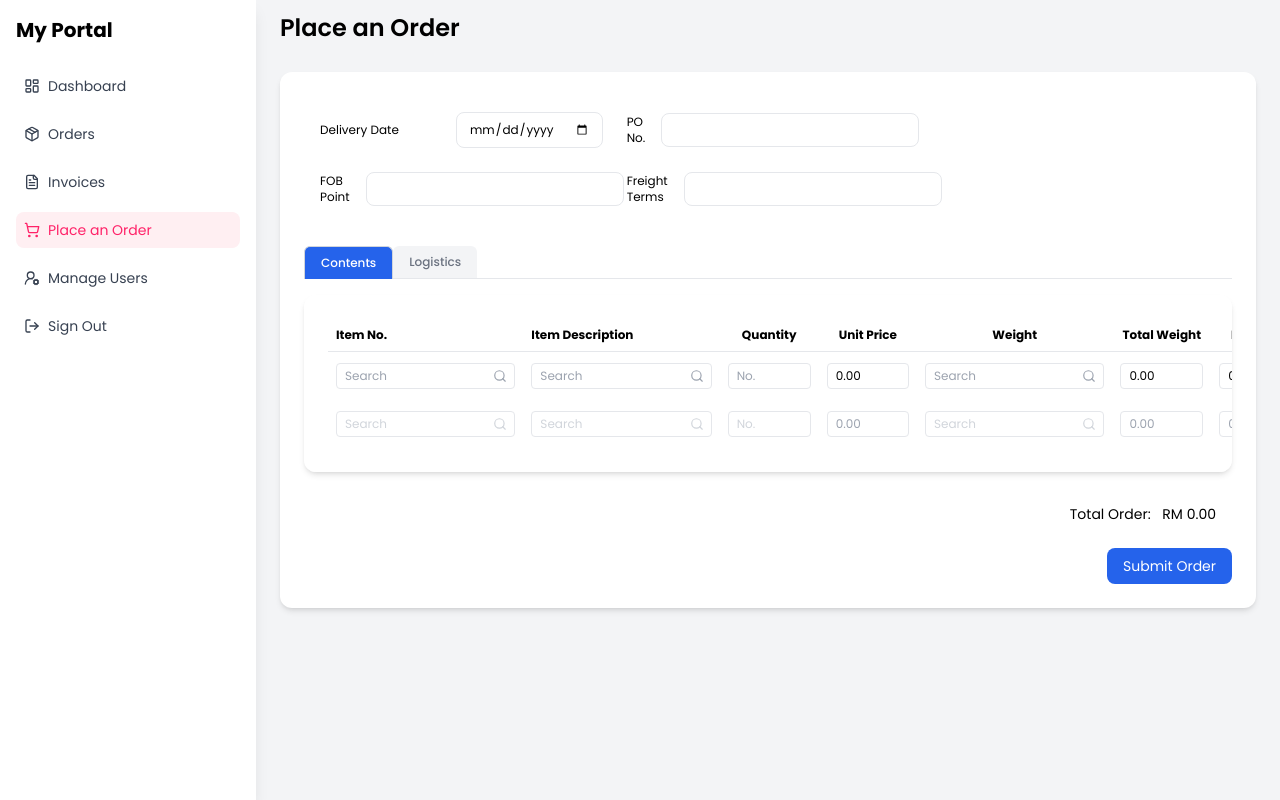
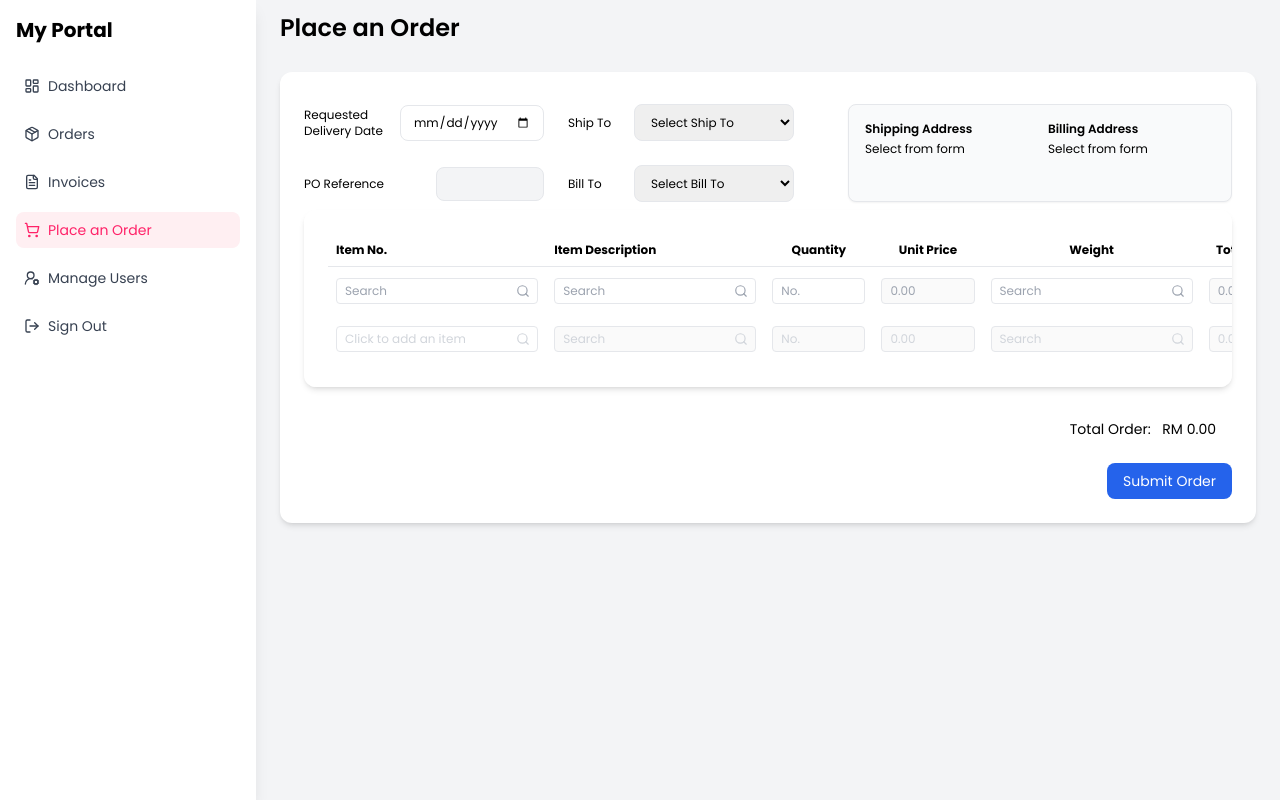
Before and after one commit to Harith-design/webportal, a React (Create React App) app in the folder frontend/: page /orderform in a window 1280 px wide. Built offline with nearby package versions, Linux system fonts and the light colour scheme.

Commit message:
Add filtering features and show/hide password button

```diff
--- a/frontend/package.json
+++ b/frontend/package.json
@@ -19,6 +19,7 @@
     "react-router-dom": "^7.8.1",
     "react-scripts": "5.0.1",
     "react-window": "^2.1.0",
+    "recharts": "^3.2.1",
     "web-vitals": "^2.1.4"
   },
   "scripts": {
--- a/frontend/src/components/EditUser.jsx
+++ b/frontend/src/components/EditUser.jsx
@@ -187,7 +187,7 @@ function EditUser() {
       type="submit"
       className="px-4 py-2 rounded-lg bg-blue-600 text-white text-sm hover:bg-blue-700"
     >
-      Update
+      Save
     </button>
   </div>
 </form>
--- a/frontend/src/components/OrderForm.jsx
+++ b/frontend/src/components/OrderForm.jsx
@@ -146,67 +146,90 @@ function PlaceOrderPage() {
     <div className="max-w-full mx-auto p-6 rounded-xl shadow-md order-form-page w-full bg-white">
        {/* Flex container: form left, box right */}
         {/* First Section */}
-        <div className="grid grid-cols-3 gap-6 p-4 rounded-lg">
+        <div className="flex justify-between py-2 rounded-lg gap-x-10">
           {/* Form (left) */}
-          <form onSubmit={handleSubmit} className="col-span-2 grid grid-cols-2 gap-6">
+          <form onSubmit={handleSubmit} className="flex-1 grid grid-cols-2 gap-6">
             {/* Delivery Date */}
             <div className="flex items-center gap-4">
-              <label className="w-[120px] text-xs">Delivery Date</label>
+              <label className="w-[190px] text-xs">Requested Delivery Date</label>
               <input
                 type="date"
                 name="deliveryDate"
                 value={order.deliveryDate}
                 onChange={(e) => setOrder({ ...order, [e.target.name]: e.target.value })}
-                className="flex-1 border rounded-lg px-3 py-2 focus:outline-none focus:ring-2 focus:ring-blue-400 text-xs"
+                className="w-2/3 border rounded-lg px-3 py-2 focus:outline-none focus:ring-2 focus:ring-blue-400 text-xs"
                 required
               />
             </div>
 
-            {/* PO No */}
+            {/* Ship To */}
             <div className="flex items-center gap-4">
-              <label className="w-[120px] text-xs">PO No.</label>
-              <input
-                type="text"
-                name="ponum"
-                value={order.ponum}
-                onChange={(e) => setOrder({ ...order, [e.target.name]: e.target.value })}
-                className="flex-1 border rounded-lg px-3 py-2 focus:outline-none focus:ring-2 focus:ring-blue-400 text-xs"
-                required
-              />
+              <label className="w-[50px] text-xs">Ship To</label>
+                <select
+                  name="shippingAddress"
+                  value={order.shippingAddress}
+                  onChange={(e) =>
+                    setOrder({ ...order, [e.target.name]: e.target.value })
+                  }
+                  className="w-2/3 border rounded-lg px-3 py-2 focus:outline-none focus:ring-2 focus:ring-blue-400 text-xs"
+                >
+                  <option value="">Select Ship To</option>
+                  <option value="Warehouse A">Warehouse A</option>
+                  <option value="Warehouse B">Warehouse B</option>
+                  <option value="Warehouse C">Warehouse C</option>
+                </select>
             </div>
 
-            {/* FOB Point */}
+            {/* PO Reference (auto-generated, read-only) */}
             <div className="flex items-center gap-4">
-              <label className="w-[120px] text-xs">FOB Point</label>
-              <input
-                type="text"
-                nB Pointame="ponum"
-                value={order.ponum}
-                onChange={(e) => setOrder({ ...order, [e.target.name]: e.target.value })}
-                className="flex-1 border rounded-lg px-3 py-2 focus:outline-none focus:ring-2 focus:ring-blue-400 text-xs"
-                required
-              />
+              <label className="w-[190px] text-xs">PO Reference</label>
+              <span className="w-2/3 px-3 py-2 text-xs border rounded-lg bg-gray-100 text-gray-100">
+                {order.poref || "—"}  {/* blank until system generates */}
+              </span>
             </div>
 
-            {/* Freight Terms */}
+            {/* Bill To */}
             <div className="flex items-center gap-4">
-              <label className="w-[120px] text-xs">Freight Terms</label>
-              <input
-                type="text"
-                name="ponum"
-                value={order.ponum}
-                onChange={(e) => setOrder({ ...order, [e.target.name]: e.target.value })}
-                className="flex-1 border rounded-lg px-3 py-2 focus:outline-none focus:ring-2 focus:ring-blue-400 text-xs"
-                required
-              />
+              <label className="w-[50px] text-xs">Bill To</label>
+              <select
+                name="billingAddress"
+                value={order.billingAddress}
+                onChange={(e) =>
+                  setOrder({ ...order, [e.target.name]: e.target.value })
+                }
+                className="w-2/3  border rounded-lg px-3 py-2 focus:outline-none focus:ring-2 focus:ring-blue-400 text-xs"
+              >
+                <option value="">Select Bill To</option>
+                <option value="Head Office">Head Office</option>
+                <option value="Finance Dept">Finance Dept</option>
+                <option value="Branch Office">Branch Office</option>
+              </select>
             </div>
           </form>
+
+          {/* Preview Box (right, 1/3 width) */}
+          <div className="flex-1 p-4 border rounded-lg shadow-sm bg-gray-50 max-w-sm">
+            <div className="grid grid-cols-2 gap-4">
+              <div>
+                <p className="text-xs font-semibold mb-1">Shipping Address</p>
+                <p className="text-xs">
+                  {order.shippingAddress || "Select from form"}
+                </p>
+              </div>
+              <div>
+                <p className="text-xs font-semibold mb-1">Billing Address</p>
+                <p className="text-xs">
+                  {order.billingAddress || "Select from form"}
+                </p>
+              </div>
+            </div>
+          </div>
         </div>
 
 
         {/* Tabs */}
         {/* Heading Second Section */}
-        <div className="border-b mb-4 mt-6 flex text-sm">
+        {/* <div className="border-b mb-4 mt-6 flex text-sm">
           <button
             type="button"
             onClick={() => setActiveTab("contents")}
@@ -229,12 +252,12 @@ function PlaceOrderPage() {
           >
             Logistics
           </button>
-        </div>
+        </div> */}
 
         {/* Tab Content */}
         {/* Scrollable Table */}
         {/* Second Section */}
-        {activeTab === "contents" && (
+        {/* {activeTab === "contents" && ( */}
          <div className="grid grid-cols-1 lg:grid-cols-1 gap-6">
           <div className="p-6 rounded-xl shadow-md bg-white overflow-x-auto">
             <div className="min-w-[1200px]">
@@ -248,7 +271,6 @@ function PlaceOrderPage() {
                           <th className="px-2 py-2 w-2/12">Weight</th>
                           <th className="px-2 py-2 w-1/12">Total Weight</th>
                           <th className="px-2 py-2 w-1/12">Line Total</th>
-                          <th className="px-2 py-2 min-w-[120px]">Tax Code</th>
                           <th className="px-2 py-2 w-1/12">Delete</th>
                         </tr>
                     </thead>
@@ -259,7 +281,7 @@ function PlaceOrderPage() {
                           "w-full box-border border rounded px-2 py-1 text-xs";
                         const inputActive =
                           "bg-white placeholder-gray-400 focus:outline-none focus:ring-1 focus:ring-blue-400";
-                        const inputInactive = "cursor-pointer placeholder-gray-300";
+                        const inputInactive = "placeholder-gray-300";
 
                         const inputClass = `${inputBase} ${isActive ? inputActive : inputInactive}`;
                         return (
@@ -274,11 +296,10 @@ function PlaceOrderPage() {
                               <div className="relative">
                                 <input
                                   type="text"
-                                  placeholder="Search"
+                                  placeholder={isActive ? "Search" : "Click to add an item"}
                                   value={row.product}
                                   onChange={(e) => handleChange(index, "product", e.target.value)}
                                   onFocus={() => activateRow(index)}
-                                  readOnly={!isActive}
                                   className={`${inputClass} pl-2 pr-8`}
                                 />
                                 <span
@@ -302,7 +323,7 @@ function PlaceOrderPage() {
                                     handleChange(index, "description", e.target.value)
                                   }
                                   onFocus={() => activateRow(index)}
-                                  readOnly={!isActive}
+                                  disabled={!isActive}
                                   className={`${inputClass} pl-2 pr-8`}
                                 />
                                 <span
@@ -323,13 +344,14 @@ function PlaceOrderPage() {
                                 value={row.quantity}
                                 onChange={(e) => handleChange(index, "quantity", e.target.value)}
                                 onFocus={() => activateRow(index)}
+                                disabled={!isActive}
                                 readOnly={!isActive}
                                 className={inputClass}
                               />
                             </td>
 
                             {/* Unit Price */}
-                            <td className="px-2 py-2">
+                            {/* <td className="px-2 py-2">
                               <input
                                 type="number"
                                 placeholder="0.00"
@@ -338,6 +360,16 @@ function PlaceOrderPage() {
                                 onFocus={() => activateRow(index)}
                                 readOnly={!isActive}
                                 className={inputClass}
+                              />
+                            </td> */}
+                            {/* Unit Price (auto) */}
+                            <td className="px-2 py-2">
+                              <input
+                                type="number"
+                                value={row.unitPrice}
+                                disabled
+                                readOnly
+                                className={`${inputBase} ${isActive ? "text-gray-400" : "text-gray-300"}`}
                               />
                             </td>
 
@@ -349,7 +381,8 @@ function PlaceOrderPage() {
                                   placeholder="Search"
                                   value={row.weight}
                                   onChange={(e) => handleChange(index, "weight", e.target.value)}
-                                  onFocus={() => activateRow(index)}
+                                  // onFocus={() => activateRow(index)}
+                                  disabled={!isActive}
                                   readOnly={!isActive}
                                   className={`${inputClass} pl-2 pr-8`}
                                 />
@@ -364,7 +397,7 @@ function PlaceOrderPage() {
                             </td>
 
                             {/* Total Weight */}
-                            <td className="px-2 py-2">
+                            {/* <td className="px-2 py-2">
                               <input
                                 type="number"
                                 placeholder="0.00"
@@ -374,10 +407,20 @@ function PlaceOrderPage() {
                                 readOnly={!isActive}
                                 className={inputClass}
                               />
+                            </td> */}
+                            {/* Total Weight (auto) */}
+                            <td className="px-2 py-2">
+                              <input
+                                type="number"
+                                value={row.totalWeight}
+                                disabled
+                                readOnly
+                                className={`${inputBase} ${isActive ? "text-gray-400" : "text-gray-300"}`}
+                              />
                             </td>
 
                             {/* Line Total */}
-                            <td className="px-2 py-2">
+                            {/* <td className="px-2 py-2">
                               <input
                                 type="number"
                                 placeholder="0.00"
@@ -387,20 +430,16 @@ function PlaceOrderPage() {
                                 readOnly={!isActive}
                                 className={inputClass}
                               />
-                            </td>
-
-                            {/* Tax Code */}
+                            </td> */}
+                            {/* Line Total (auto) */}
                             <td className="px-2 py-2">
-                              <select
-                                name="taxCode"
-                                value={row.taxCode}
-                                onChange={(e) => handleChange(index, "taxCode", e.target.value)}
-                                className={inputClass}
-                              >
-                                <option value="code1">Tax Code 1</option>
-                                <option value="code2">Tax Code 2</option>
-                                <option value="code3">Tax Code 3</option>
-                              </select>
+                              <input
+                                type="number"
+                                value={row.lineTotal}
+                                readOnly
+                                disabled // always disabled
+                                className={`${inputBase} ${isActive ? "text-gray-400" : "text-gray-300"}`}
+                              />
                             </td>
 
                             {/* Delete */}
@@ -434,7 +473,7 @@ function PlaceOrderPage() {
               </p>
             </div>
           </div>
-        )}
+        {/* )} */}
 
         {activeTab === "logistics" && (
           <div className="p-4">
--- a/frontend/src/components/Sidebar.css
+++ b/frontend/src/components/Sidebar.css
@@ -1,4 +1,6 @@
 .space-y-3{
     color: black;
+    /* color: #ffeff2;
+    color: #ff2268; */
     /* color: #b9b7b7 */
 }
```
Also changed, not shown: frontend/src/components/DashboardPage.jsx (+100 -16 lines), frontend/src/components/EditProfile.jsx (+84 -4 lines), 1 other file (tests, documents, lock files or other folders). Lines whose indentation alone changed are shown as unchanged.
